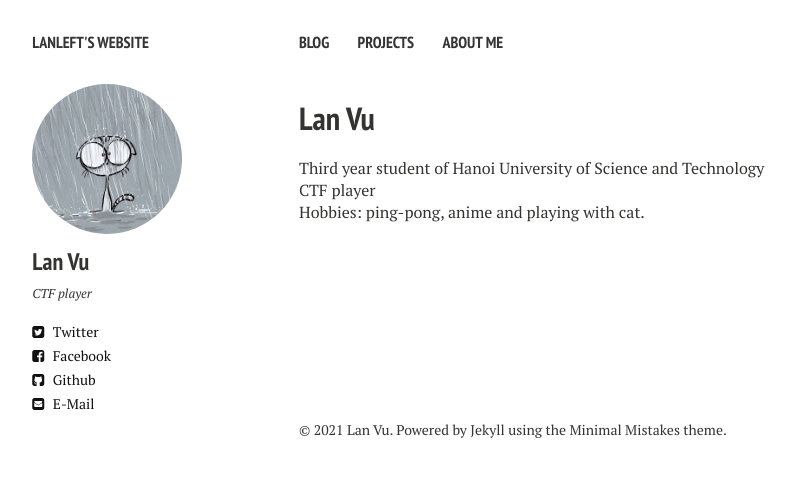
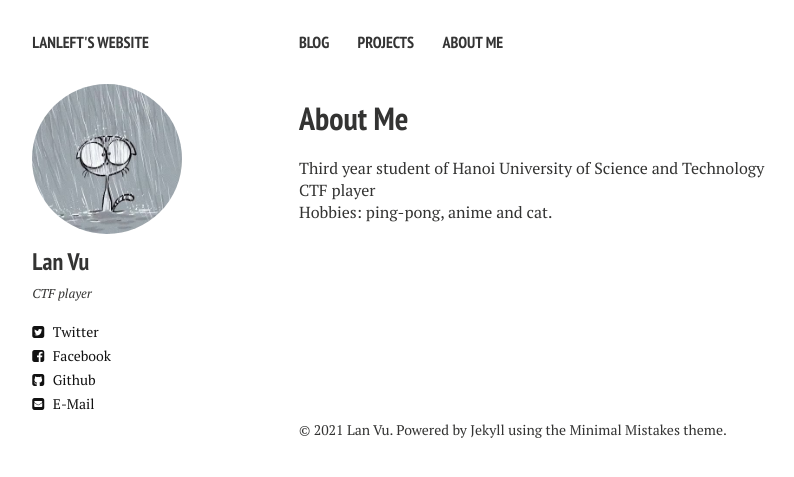
Before and after one commit to lanleft/lanleft.github.io, a Jekyll site: the page built from aboutme.md, in a window 1280 px wide. Shown: the top 477 px of the page, without its empty margins (21-815 px from the left). Built offline with Jekyll 4.4.1, drawn with Linux system fonts in a browser that asks for light colours; nearby versions of some CDN libraries.

```diff
--- a/aboutme.md
+++ b/aboutme.md
@@ -1,7 +1,7 @@
 ---
 layout: post-index
 permalink: /aboutme/
-title: Lan Vu
+title: About Me
 tags: [aboutme]
 comments: false
 ---
@@ -10,4 +10,4 @@
 
 CTF player
 
-Hobbies: ping-pong, anime and playing with cat.
+Hobbies: ping-pong, anime and cat.
```
